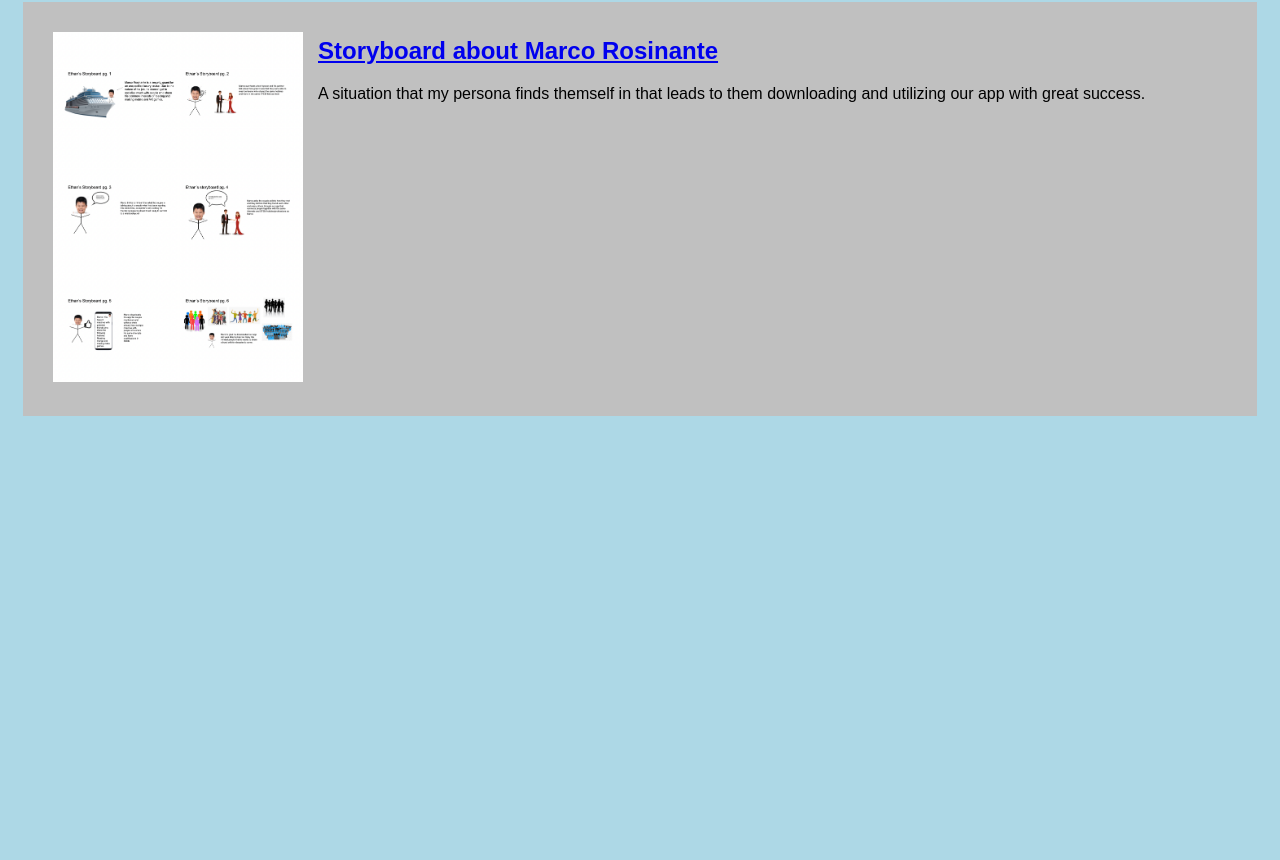
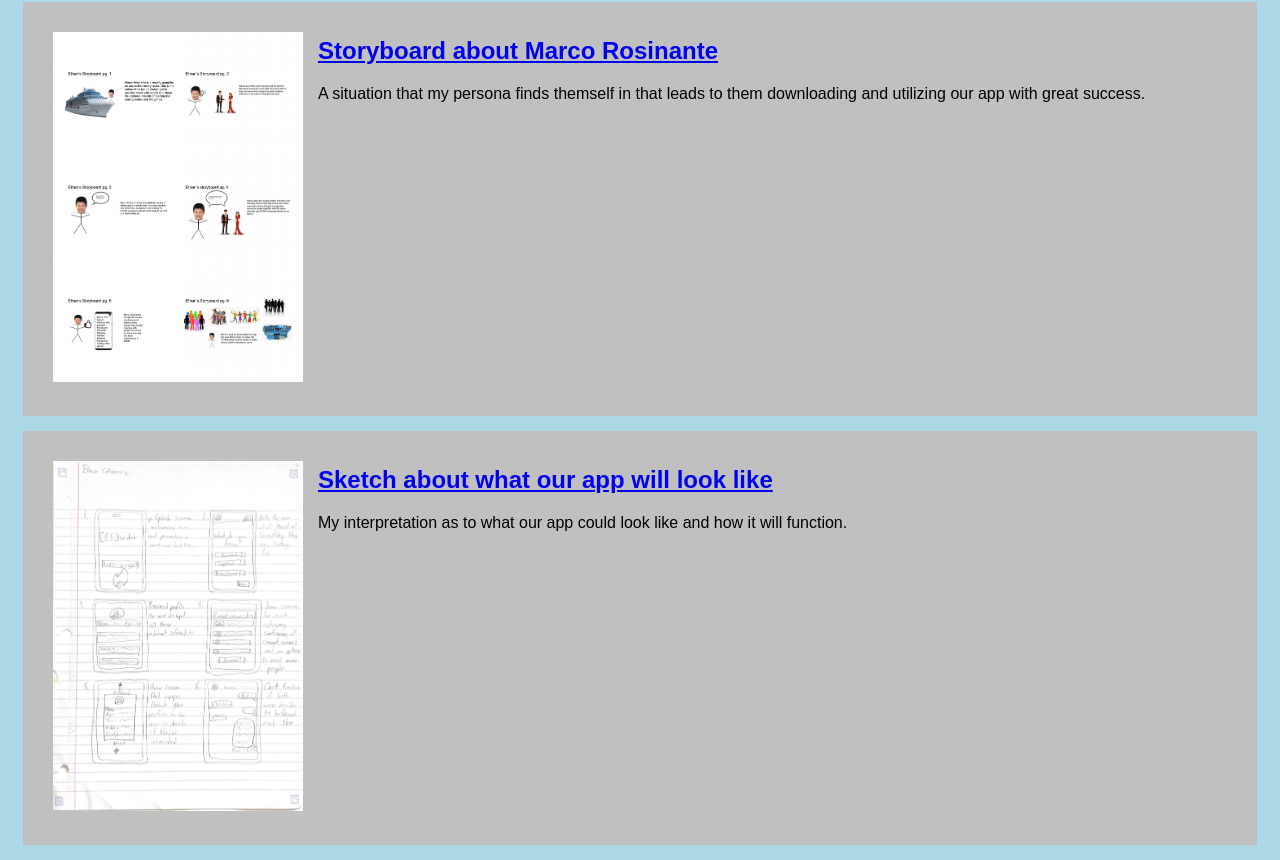
Before and after one commit to EthanColinarez/EthanColinarez.github.io, a plain HTML site: page index.html in a window 1280 px wide. Shown: the part 1365-2225 px from the top of the page. Before the commit the page ends 1796 px from the top, so only its background shows below. Drawn offline with Linux system fonts and the light colour scheme.

Commit message:
Add files via upload

```diff
--- a/index.html
+++ b/index.html
@@ -50,5 +50,15 @@
                 </p>
             </section>
         </section>
+        <!-- Sketch Assignment-->
+        <section class="assignment">
+            <a href="Files/Team Sketches- ACT.pdf"><img src="Images/Sketch.PNG" width = "350" height = "350"></a>
+            <section class="ass-details">
+                <a href ="Files/Team Sketches- ACT.pdf"><h2>Sketch about what our app will look like</h2></a>
+                <p>
+                    My interpretation as to what our app could look like and how it will function.
+                </p>
+            </section>
+        </section>
     </body>
 </html>
```
Also changed, not shown: Images/Sketch.PNG (added), 1 other file.
